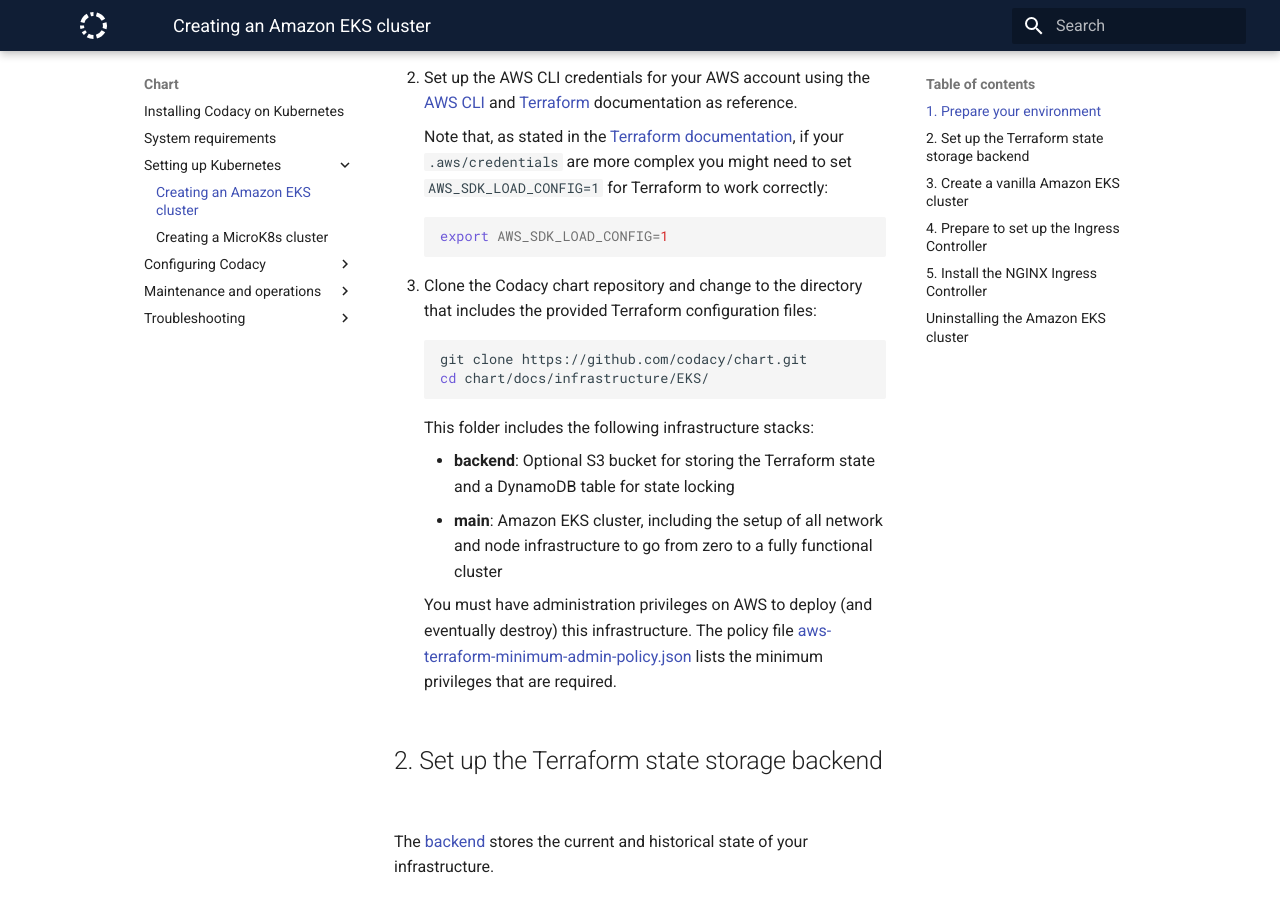
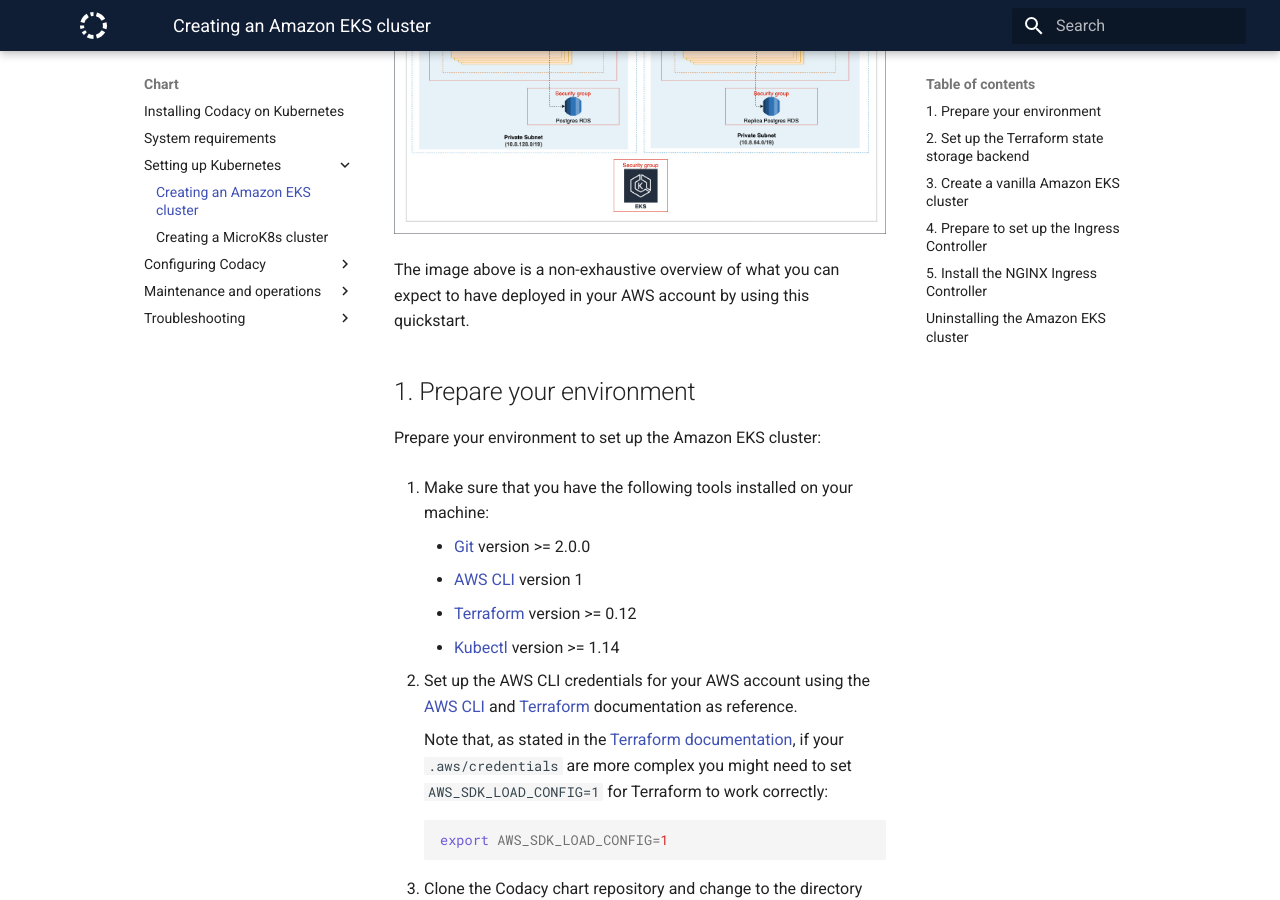
Before and after one commit to codacy/chart, an MkDocs documentation site: the page built from docs/infrastructure/eks-quickstart.md, in a window 1280 px wide and 900 px high, scrolled down 529 px. Built offline with MkDocs 1.6.1 and Material for MkDocs 9.7.7, drawn with Linux system fonts in a browser that asks for light colours; comment, search, counter and statistics services are not loaded.

Commit message:
add eks quickstart overview image

```diff
--- a/docs/infrastructure/eks-quickstart.md
+++ b/docs/infrastructure/eks-quickstart.md
@@ -1,6 +1,11 @@
 # Creating an Amazon EKS cluster
 
 Follow the instructions below to set up an Amazon EKS cluster from scratch, including all the necessary underlying infrastructure, using Terraform.
+
+![codacy eks quicksart](images/codacy-chart-eks-quickstart.jpg)
+
+The image above is a non-exhaustive overview of what you can expect to have
+deployed in your AWS account by using this quickstart.
 
 ## 1. Prepare your environment
 
```
Also changed, not shown: docs/infrastructure/images/codacy-chart-eks-quickstart.jpg (added).
